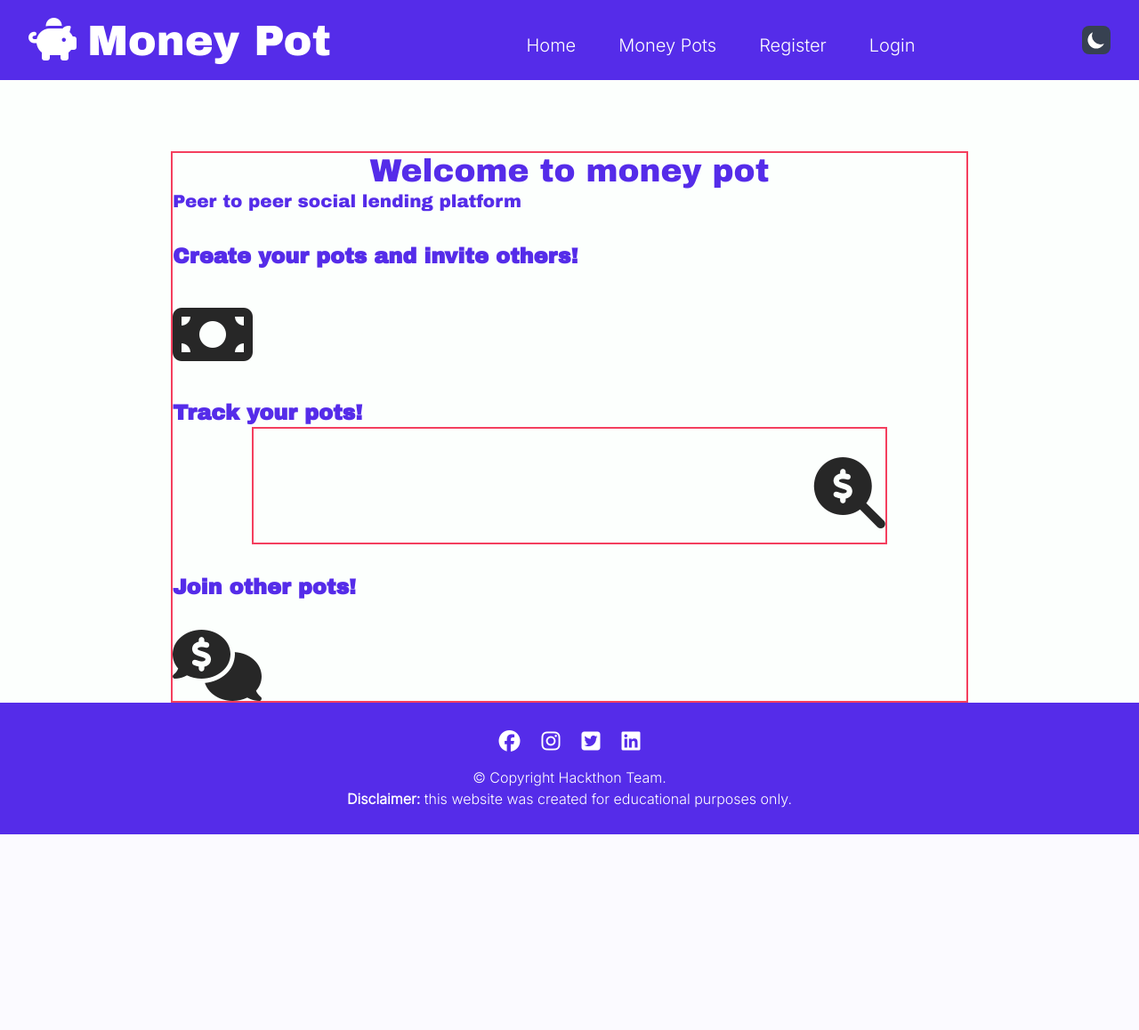
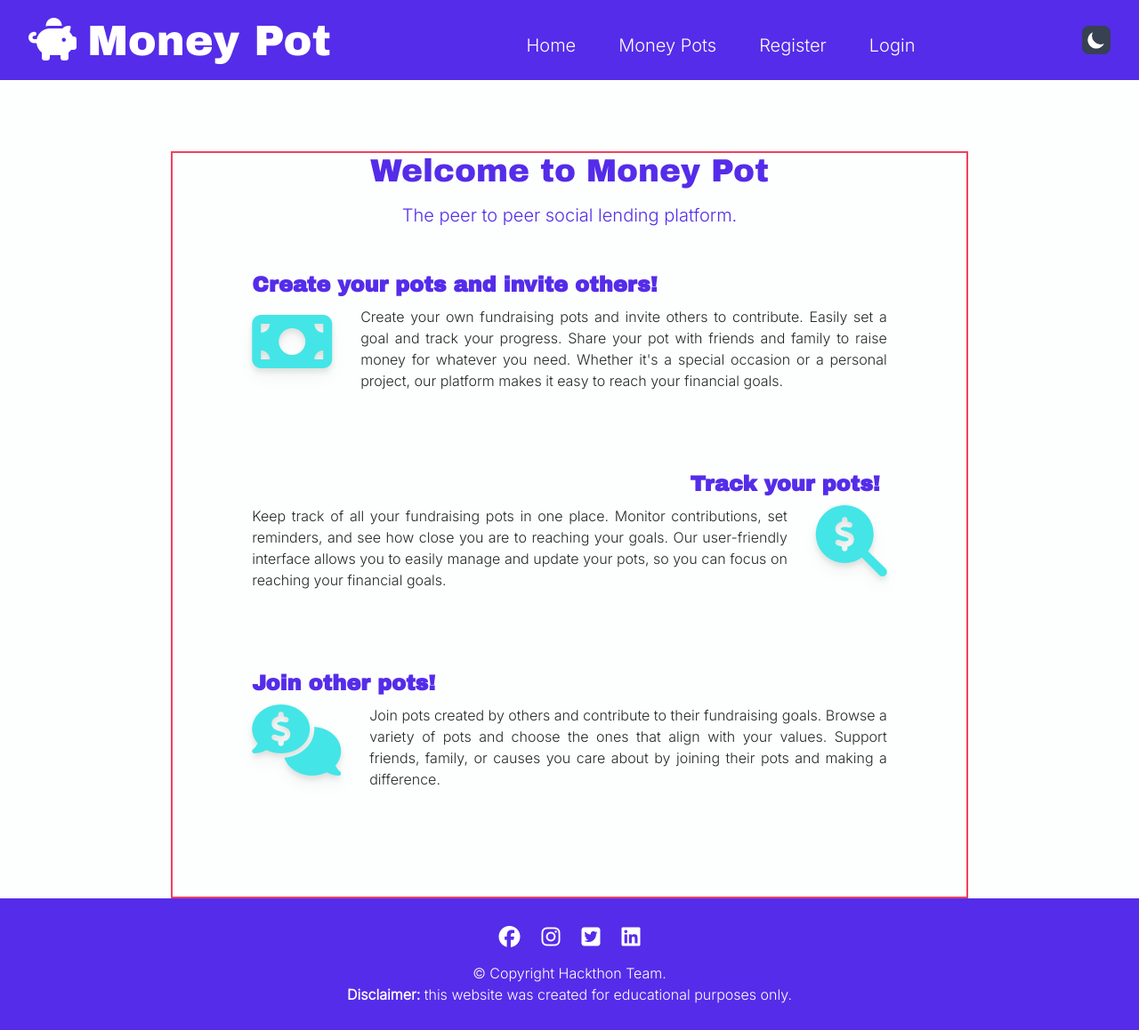
Before and after one commit to AwsSG/revfinance, a Flask app: page / in a window 1280 px wide. Shown: the whole page at 89% size. Before the commit the page ends 938 px from the top, so only its background shows below. Run offline with Flask 3, Linux system fonts and the light colour scheme; some libraries are stand-ins or nearby versions.

Commit message:
Style main/home page

```diff
--- a/static/css/output.css
+++ b/static/css/output.css
@@ -598,6 +606,14 @@ p{
 
 .mr-6{
   margin-right: 1.5rem;
+}
+
+.mb-10{
+  margin-bottom: 2.5rem;
+}
+
+.mb-20{
+  margin-bottom: 5rem;
 }
 
 .block{
@@ -746,6 +762,10 @@ p{
   padding: 0.75rem;
 }
 
+.p-2{
+  padding: 0.5rem;
+}
+
 .pt-3{
   padding-top: 0.75rem;
 }
@@ -770,12 +790,36 @@ p{
   padding-top: 2rem;
 }
 
+.pt-6{
+  padding-top: 1.5rem;
+}
+
+.pb-4{
+  padding-bottom: 1rem;
+}
+
+.pb-20{
+  padding-bottom: 5rem;
+}
+
+.pl-0{
+  padding-left: 0px;
+}
+
 .text-center{
   text-align: center;
 }
 
+.text-justify{
+  text-align: justify;
+}
+
 .font-archivo-black{
   font-family: Archivo Black, sans-serif;
+}
+
+.font-inter{
+  font-family: Inter, sans-serif;
 }
 
 .text-4xl{
@@ -817,6 +861,16 @@ p{
   color: rgb(85 44 233 / var(--tw-text-opacity));
 }
 
+.text-raisen-black{
+  --tw-text-opacity: 1;
+  color: rgb(39 39 39 / var(--tw-text-opacity));
+}
+
+.text-fluorescent-blue{
+  --tw-text-opacity: 1;
+  color: rgb(68 229 231 / var(--tw-text-opacity));
+}
+
 .shadow-2xl{
   --tw-shadow: 0 25px 50px -12px rgb(0 0 0 / 0.25);
   --tw-shadow-colored: 0 25px 50px -12px var(--tw-shadow-color);
@@ -828,6 +882,21 @@ p{
   --tw-shadow: var(--tw-shadow-colored);
 }
 
+.shadow-han-purple{
+  --tw-shadow-color: #552CE9;
+  --tw-shadow: var(--tw-shadow-colored);
+}
+
+.drop-shadow-lg{
+  --tw-drop-shadow: drop-shadow(0 10px 8px rgb(0 0 0 / 0.04)) drop-shadow(0 4px 3px rgb(0 0 0 / 0.1));
+  filter: var(--tw-blur) var(--tw-brightness) var(--tw-contrast) var(--tw-grayscale) var(--tw-hue-rotate) var(--tw-invert) var(--tw-saturate) var(--tw-sepia) var(--tw-drop-shadow);
+}
+
+.drop-shadow-2xl{
+  --tw-drop-shadow: drop-shadow(0 25px 25px rgb(0 0 0 / 0.15));
+  filter: var(--tw-blur) var(--tw-brightness) var(--tw-contrast) var(--tw-grayscale) var(--tw-hue-rotate) var(--tw-invert) var(--tw-saturate) var(--tw-sepia) var(--tw-drop-shadow);
+}
+
 .transition-colors{
   transition-property: color, background-color, border-color, text-decoration-color, fill, stroke;
   transition-timing-function: cubic-bezier(0.4, 0, 0.2, 1);
@@ -878,6 +983,14 @@ p{
 }
 
 @media (min-width: 768px){
+  .md\:float-right{
+    float: right;
+  }
+
+  .md\:float-left{
+    float: left;
+  }
+
   .md\:mx-auto{
     margin-left: auto;
     margin-right: auto;
@@ -936,6 +1049,46 @@ p{
     padding-bottom: 1.25rem;
   }
 
+  .md\:pr-5{
+    padding-right: 1.25rem;
+  }
+
+  .md\:pl-5{
+    padding-left: 1.25rem;
+  }
+
+  .md\:pr-80{
+    padding-right: 20rem;
+  }
+
+  .md\:pr-8{
+    padding-right: 2rem;
+  }
+
+  .md\:pr-4{
+    padding-right: 1rem;
+  }
+
+  .md\:pl-8{
+    padding-left: 2rem;
+  }
+
+  .md\:pl-0{
+    padding-left: 0px;
+  }
+
+  .md\:text-left{
+    text-align: left;
+  }
+
+  .md\:text-right{
+    text-align: right;
+  }
+
+  .md\:text-justify{
+    text-align: justify;
+  }
+
   .md\:text-xl{
     font-size: 1.25rem;
     line-height: 1.75rem;
--- a/static/src/input.css
+++ b/static/src/input.css
@@ -34,6 +34,6 @@
     p {
         @apply font-inter;
         @apply text-raisen-black;
-        @apply text-baby-powder;
+        @apply dark:text-baby-powder;
     }
 }
--- a/templates/main.html
+++ b/templates/main.html
@@ -1,16 +1,17 @@
 {% extends "base.html" %} {% block content %}
 
-<h1>Welcome to money pot</h1>
-<h3>Peer to peer social lending platform</h3>
+<h1>Welcome to Money Pot</h1>
 
-<h2 class="font-bold pt-8">Create your pots and invite others!</h2>
+<h3 class="text-center p-4 pb-10 font-inter">The peer to peer social lending platform.</h3>
 
-<div class="flex pt-8 max-w-4xl">
-  <div class="">
-    <i class="fas fa-money-bill fa-5x"></i>
+<!-- feature 1 cretate pots -->
+
+<div class="w-[80%] mx-auto my-0 2xl:w-[50%]">
+  <h2 class="font-bold p-2 text-center md:text-left md:pl-0">Create your pots and invite others!</h2>
+  <div class="w-full text-center">
+  <i class="fas fa-money-bill fa-5x text-center pb-4 md:float-left text-fluorescent-blue drop-shadow-lg md:pr-8"></i>
   </div>
-  <div class="">
-    <p class="">
+  <p class="text-center pb-20 md:text-justify">
     Create your own fundraising pots and invite others to contribute. Easily
     set a goal and track your progress. Share your pot with friends and family
     to raise money for whatever you need. Whether it's a special occasion or a
@@ -18,37 +19,34 @@
     goals.
   </p>
 </div>
+
+<!-- feature 2 track pots -->
+
+<div class="w-[80%] mx-auto my-0 2xl:w-[50%]">
+  <h2 class="font-bold p-2 text-center md:text-right md:pl-0">Track your pots!</h2>
+  <div class="w-full text-center">
+    <i class="fas fa-magnifying-glass-dollar fa-5x text-center pb-4 md:float-right text-fluorescent-blue drop-shadow-lg md:pl-8"></i>
   </div>
-
-<h2 class="font-bold pt-8">Track your pots!</h2>
-
-<div class="flex pt-8 flex border-2 border-rose-500 w-[80%] mx-auto my-0" >
-  <div class="">
-    <p class="text-base">
+  <p class="text-center pb-20 md:text-justify">
     Keep track of all your fundraising pots in one place. Monitor
     contributions, set reminders, and see how close you are to reaching your
     goals. Our user-friendly interface allows you to easily manage and update
     your pots, so you can focus on reaching your financial goals.
   </p>
 </div>
-  <div class="">
-    <i class="fas fa-magnifying-glass-dollar fa-5x"></i>
+
+<!-- feature 3 join pots -->
+
+<div class="w-[80%] mx-auto my-0 mb-20 2xl:w-[50%]">
+  <h2 class="font-bold p-2 text-center md:text-left md:pl-0">Join other pots!</h2>
+  <div class="w-full text-center">
+    <i class="fas fa-comments-dollar fa-5x text-center pb-4 md:float-left text-fluorescent-blue drop-shadow-lg md:pr-8"></i>
   </div>
-</div>
-
-<h2 class="font-bold pt-8">Join other pots!</h2>
-
-<div class="flex pt-8">
-  <div class="">
-    <i class="fas fa-comments-dollar fa-5x"></i>
-  </div>
-  <div class="">
-    <p class="text-base">
+  <p class="text-center pb-10 md:text-justify">
     Join pots created by others and contribute to their fundraising goals.
     Browse a variety of pots and choose the ones that align with your values.
     Support friends, family, or causes you care about by joining their pots
     and making a difference.
   </p>
 </div>
-</div>
 {% endblock %}
```
Also changed, not shown: other parts of static/css/output.css (+60 -0 lines). Lines whose indentation alone changed are shown as unchanged.
